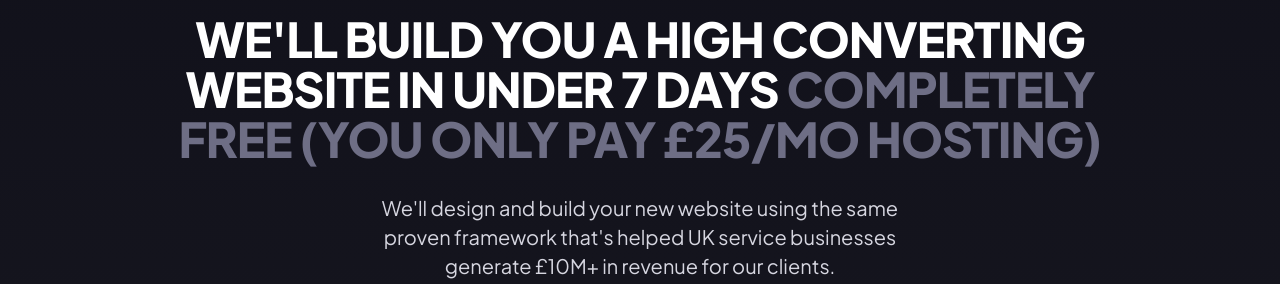
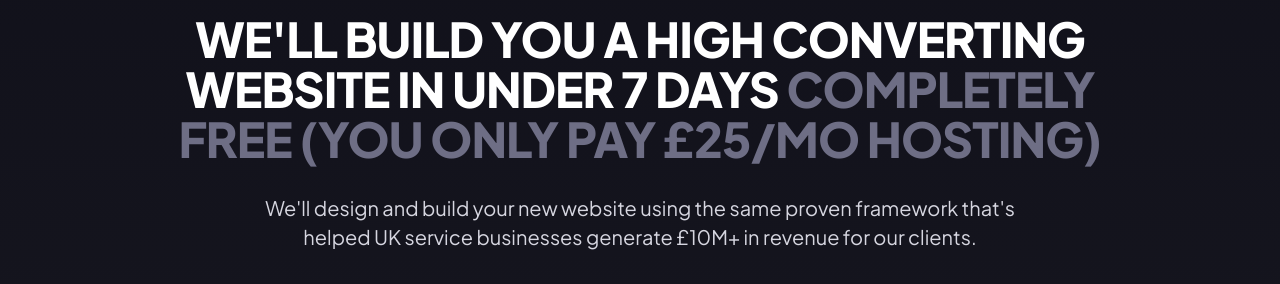
Before and after one commit to jubairhossaintayaib/gti-uk-website-offer, a plain HTML site: page index.html in a window 1280 px wide. Shown: the part 423-707 px from the top of the page. Drawn offline with Linux system fonts and the light colour scheme.

Commit message:
Update index.html

```diff
--- a/index.html
+++ b/index.html
@@ -111,7 +111,7 @@
 
   .subhead {
     text-align: center; font-size: 20px; line-height: 1.45;
-    color: #D6D6E0; max-width: 560px; margin: 0 0 36px;
+    color: #D6D6E0; max-width: 820px; margin: 0 0 36px;
   }
 
   .example-line {
```
